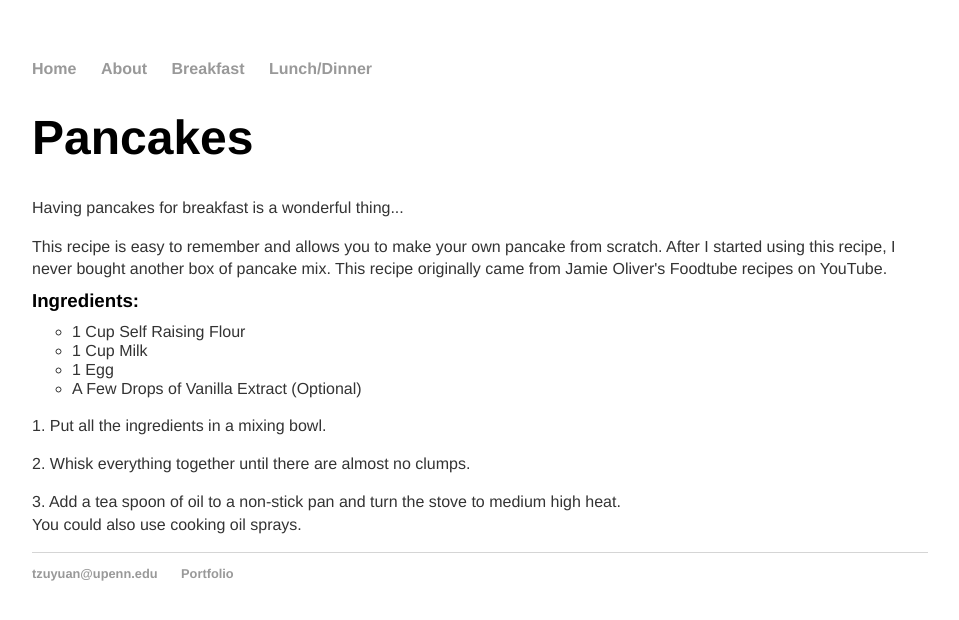
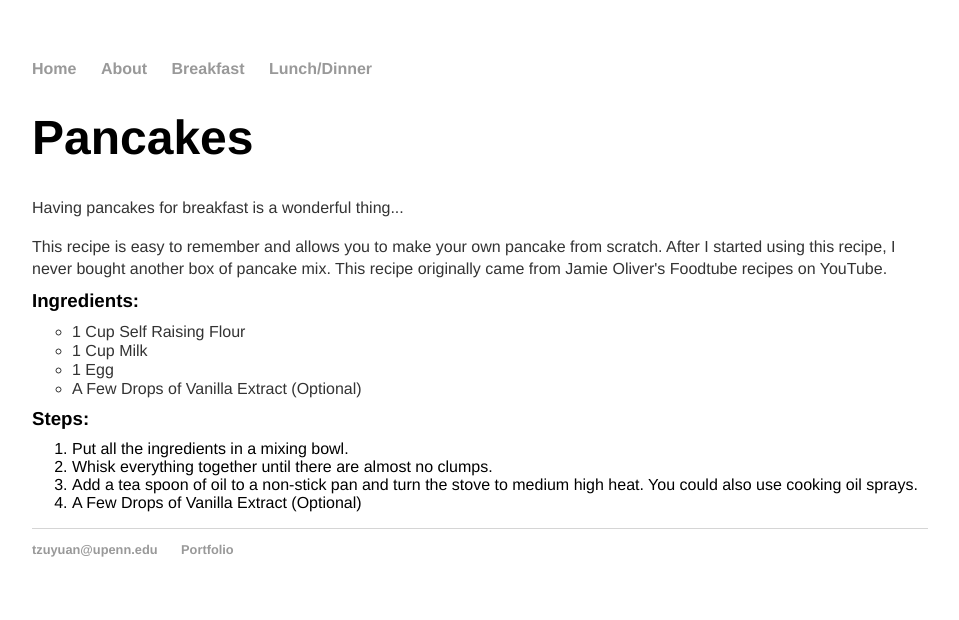
Before and after one commit to tzuyuanw/tzuyuanw.github.io, a Jekyll site: the page recipes/pancakes.html, which Jekyll copies as it is, in a window 1280 px wide. Shown: the top 620 px of the page, without its empty margins (160-1119 px from the left). Built offline with Jekyll 4.4.1, drawn with Linux system fonts in a browser that asks for light colours.

Commit message:
Update pancakes.html

```diff
--- a/recipes/pancakes.html
+++ b/recipes/pancakes.html
@@ -33,11 +33,16 @@
 				<li>A Few Drops of Vanilla Extract (Optional)</li>
 				</ul>
 			</div>
-			<div class="steps">
-				<p>1. Put all the ingredients in a mixing bowl.</p>
-				<p>2. Whisk everything together until there are almost no clumps.</p>
-				<p>3. Add a tea spoon of oil to a non-stick pan and turn the stove to medium high heat.</br>
-					You could also use cooking oil sprays.</p>
+			<div class="ingredients">
+				<h3 class="ingredients">Steps:</h3>
+				<ol>
+				<li>Put all the ingredients in a mixing bowl.</li>
+				<li>Whisk everything together until there are almost no clumps.</li>
+				<li>Add a tea spoon of oil to a non-stick pan and turn the stove to medium high heat.
+					You could also use cooking oil sprays.</li>
+				<li>A Few Drops of Vanilla Extract (Optional)</li>
+				</ol>
+			</div>
 			</div><!-- /.container -->
 			<footer>
 	    		<ul>
```
